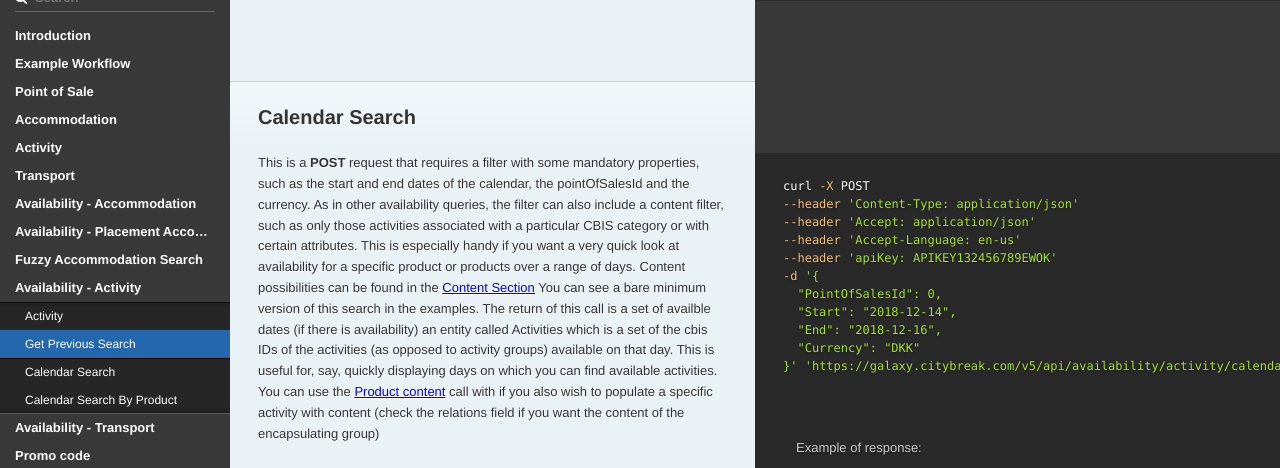
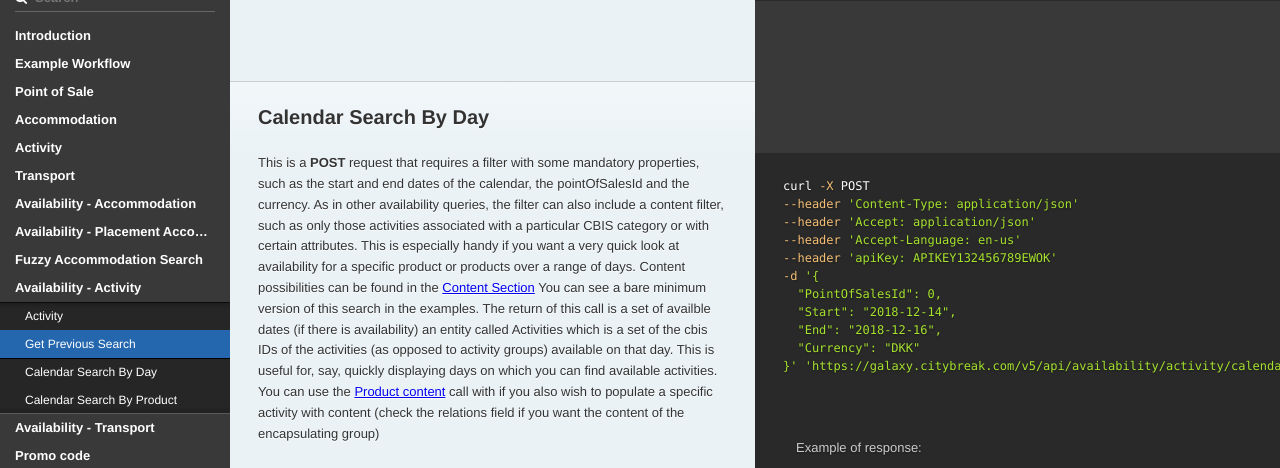
Before and after one commit to visit/galaxy-docs, a Jekyll site: the page built from index.md, in a window 1280 px wide and 900 px high, scrolled down 70710 px. Shown: the part 154-622 px from the top of the window. Built offline with Jekyll 4.4.1, drawn with Linux system fonts in a browser that asks for light colours; our own code applies the rules of GitHub Pages for plain Markdown files.

Commit message:
Renamed activity & transport calendar searches

````diff
--- a/_includes/availability-activity.md
+++ b/_includes/availability-activity.md
@@ -521,7 +521,7 @@ Accept-Language | The language culture (e.g en-us)
 }
 </code>
 
-## Calendar Search
+## Calendar Search By Day
 
 ```shell
 curl -X POST
--- a/_includes/availability-transport.md
+++ b/_includes/availability-transport.md
@@ -1356,7 +1356,7 @@ Accept-Language | The language culture (e.g en-us)
   "SearchId":"string"
 }
 
-## Calendar Search
+## Calendar Search By Day
 
 ```shell
 curl -X POST
--- a/_includes/breakingchanges.md
+++ b/_includes/breakingchanges.md
@@ -4,7 +4,7 @@
 
 - Response from endpoints <a href="#addon-products">`basket/addon/{basketId}`</a> and <a href="#addon-products">`basket/addon/{basketId}/{bookItemId}`</a> are now restructured to return addon groups which contain available addons.
 
-- Response from endpoints <a href="#calendar-search">`availability/accommodation/placement/calendar`</a> and <a href="#calendar-search44">`availability/activity/calendar/byday`</a> now return only available dates, therefore isAvailble flag is removed.
+- Response from endpoints <a href="#calendar-search">`availability/accommodation/placement/calendar`</a> and <a href="#calendar-search-by-day">`availability/activity/calendar/byday`</a> now return only available dates, therefore isAvailble flag is removed.
 
 ## From V3 to V4
 
````
